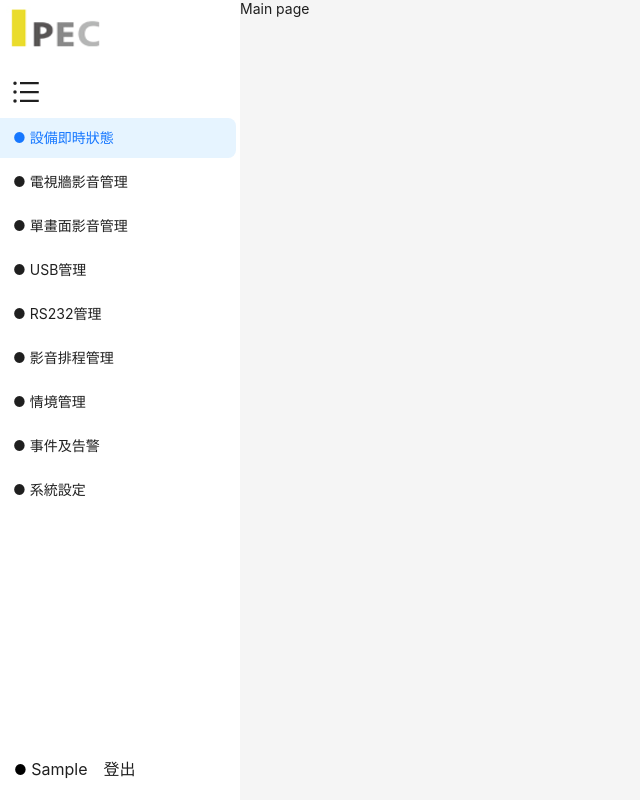
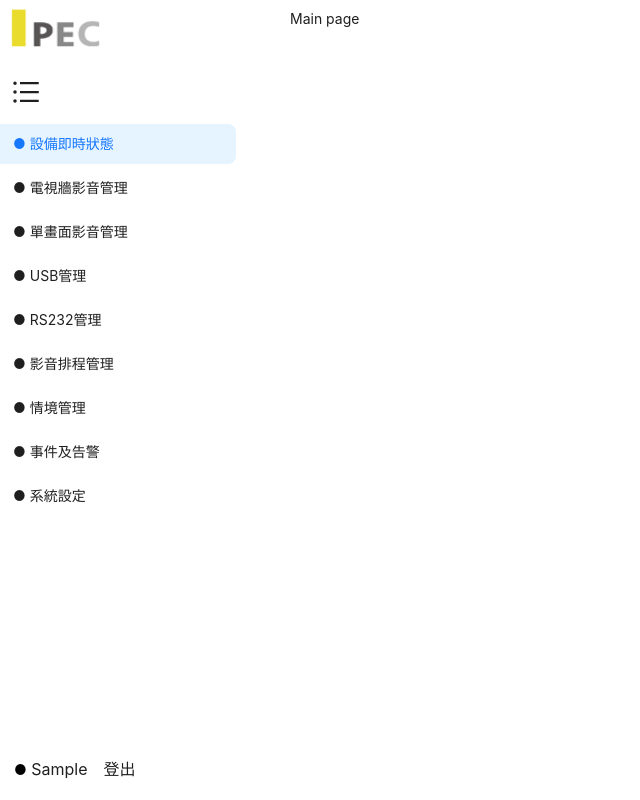
Before and after one commit to ryc9092/tv-wall, a React (Create React App) app: page / in a window 1280 px wide. Both pictures are taken after typing "Sample", "Sample123" into the empty fields and a click on the button "Login". Shown: the whole page, without its empty margins (0-640 px from the left). Built offline with nearby package versions, Linux system fonts and the light colour scheme; no server answers.

Commit message:
display logo even when sider is collapsed

```diff
--- a/src/components/sidebar/sidebar.js
+++ b/src/components/sidebar/sidebar.js
@@ -30,15 +30,10 @@ const Sidebar = () => {
 
   return (
     <div style={{ width: SIDEBAR_WIDTH }}>
-      <div>
-        <img
-          src={Logo}
-          style={{ cursor: "pointer", margin: "6px 0px 0px 6px" }}
-          alt="IPEC"
-          width={100}
-        />
+      <div style={{ top: 6, left: 6, position: "absolute" }}>
+        <img src={Logo} style={{ cursor: "pointer" }} alt="IPEC" width={100} />
       </div>
-      <div style={{ marginTop: 60, marginLeft: -15 }}>
+      <div style={{ marginTop: 120, marginLeft: -15 }}>
         <Menu
           defaultSelectedKeys={["1"]}
           mode="inline"
--- a/src/layouts/responsiveLayout.js
+++ b/src/layouts/responsiveLayout.js
@@ -8,7 +8,7 @@ const { Content, Sider } = Layout;
 export const SIDEBAR_WIDTH = 240;
 
 const ResponsiveLayout = ({ sidebar, main }) => {
-  const [, dispatch] = useContext(StoreContext);
+  const [store, dispatch] = useContext(StoreContext);
 
   const onCollapse = (collapsed) => {
     dispatch({ type: Actions.SetSiderCollapse, payload: collapsed });
@@ -33,7 +33,15 @@ const ResponsiveLayout = ({ sidebar, main }) => {
       >
         {sidebar}
       </Sider>
-      <Content>{main}</Content>
+      <Content
+        style={{
+          paddingTop: 10,
+          paddingLeft: store.siderCollapse ? 150 : 50,
+          backgroundColor: "white",
+        }}
+      >
+        {main}
+      </Content>
     </Layout>
   );
 };
```
